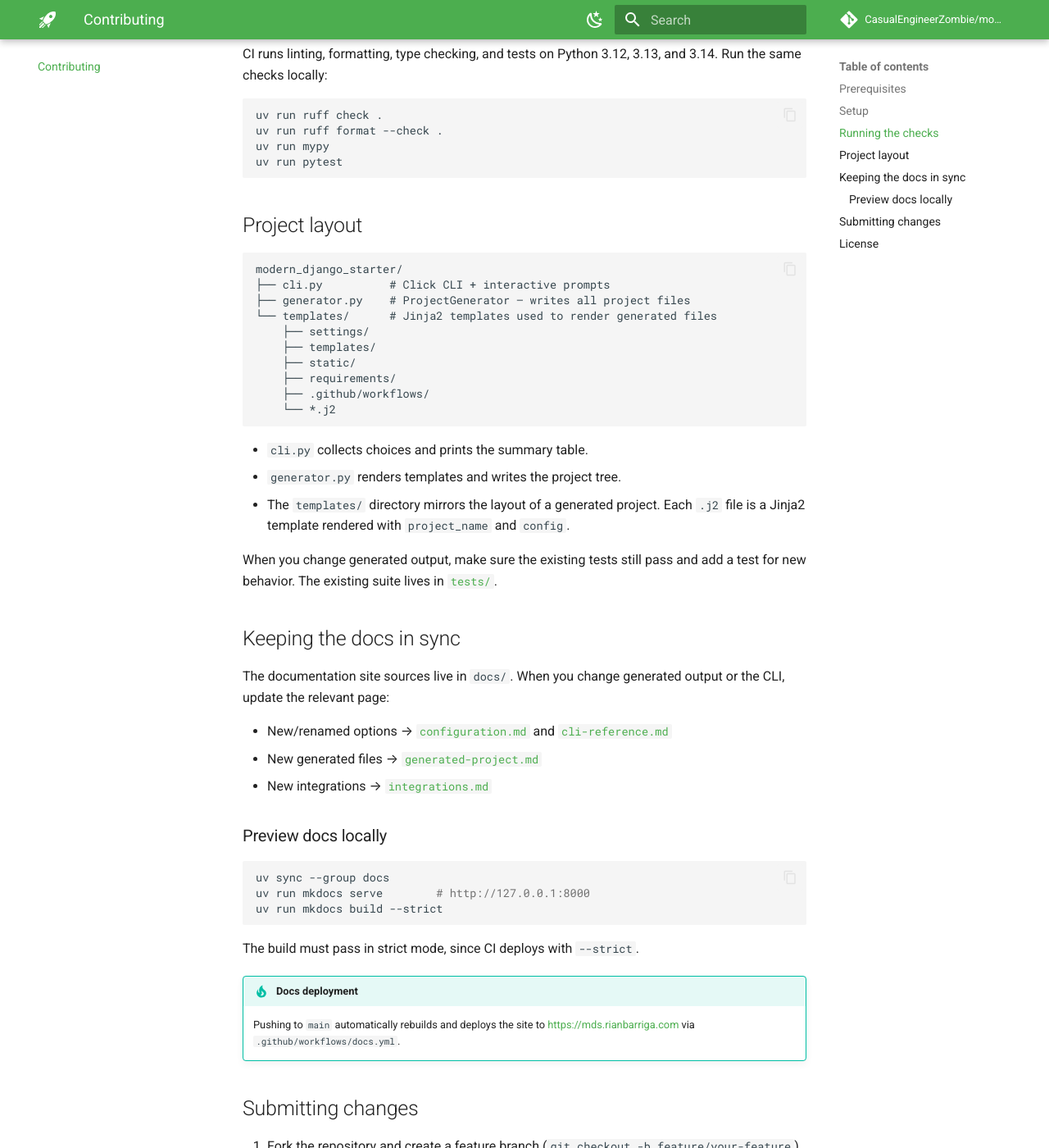
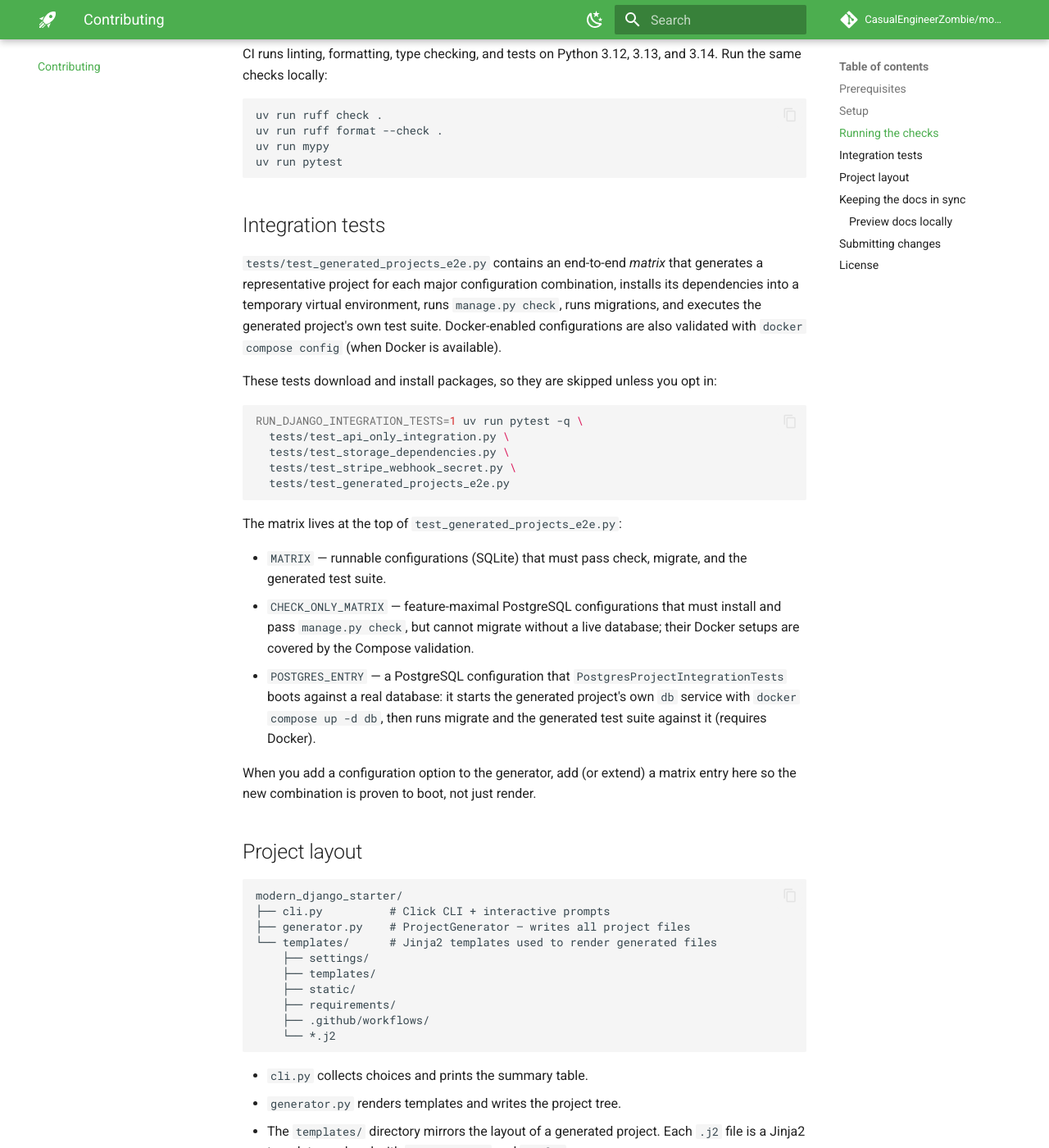
Before and after one commit to CasualEngineerZombie/modern-django-starter, an MkDocs documentation site: the page built from docs/contributing.md, in a window 1280 px wide and 1400 px high, scrolled down 865 px. Shown: the whole window at 82% size. Built offline with MkDocs 1.6.1 and Material for MkDocs 9.7.7, drawn with Linux system fonts in a browser that asks for light colours; comment, search, counter and statistics services are not loaded.

````diff
--- a/docs/contributing.md
+++ b/docs/contributing.md
@@ -40,6 +40,40 @@ uv run ruff format --check .
 uv run mypy
 uv run pytest
 ```
+
+## Integration tests
+
+`tests/test_generated_projects_e2e.py` contains an end-to-end *matrix* that generates a
+representative project for each major configuration combination, installs its
+dependencies into a temporary virtual environment, runs `manage.py check`,
+runs migrations, and executes the generated project's own test suite.
+Docker-enabled configurations are also validated with `docker compose config`
+(when Docker is available).
+
+These tests download and install packages, so they are skipped unless you opt in:
+
+```bash
+RUN_DJANGO_INTEGRATION_TESTS=1 uv run pytest -q \
+  tests/test_api_only_integration.py \
+  tests/test_storage_dependencies.py \
+  tests/test_stripe_webhook_secret.py \
+  tests/test_generated_projects_e2e.py
+```
+
+The matrix lives at the top of `test_generated_projects_e2e.py`:
+
+- `MATRIX` — runnable configurations (SQLite) that must pass check, migrate,
+  and the generated test suite.
+- `CHECK_ONLY_MATRIX` — feature-maximal PostgreSQL configurations that must
+  install and pass `manage.py check`, but cannot migrate without a live
+  database; their Docker setups are covered by the Compose validation.
+- `POSTGRES_ENTRY` — a PostgreSQL configuration that `PostgresProjectIntegrationTests`
+  boots against a real database: it starts the generated project's own `db`
+  service with `docker compose up -d db`, then runs migrate and the generated
+  test suite against it (requires Docker).
+
+When you add a configuration option to the generator, add (or extend) a matrix
+entry here so the new combination is proven to boot, not just render.
 
 ## Project layout
 
````
Also changed, not shown: docs/configuration.md (+1 -1 lines), docs/generated-project.md (+1 -1 lines), docs/integrations.md (+7 -3 lines).
